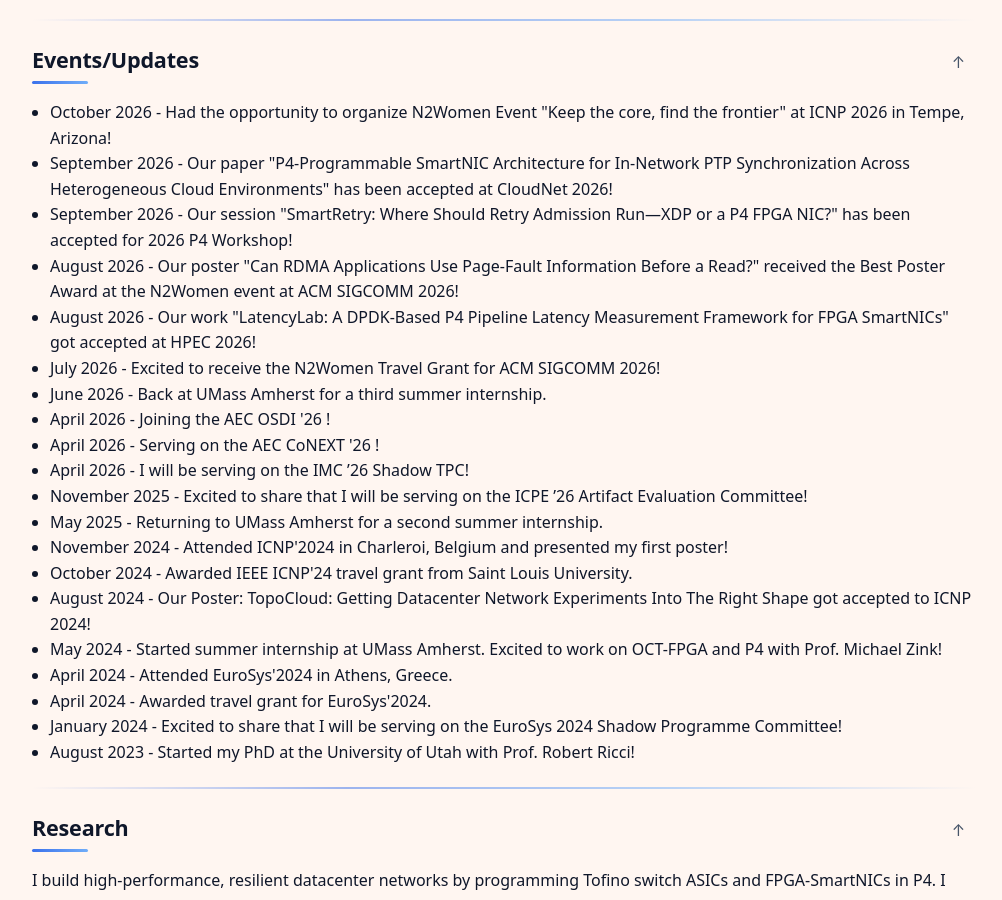
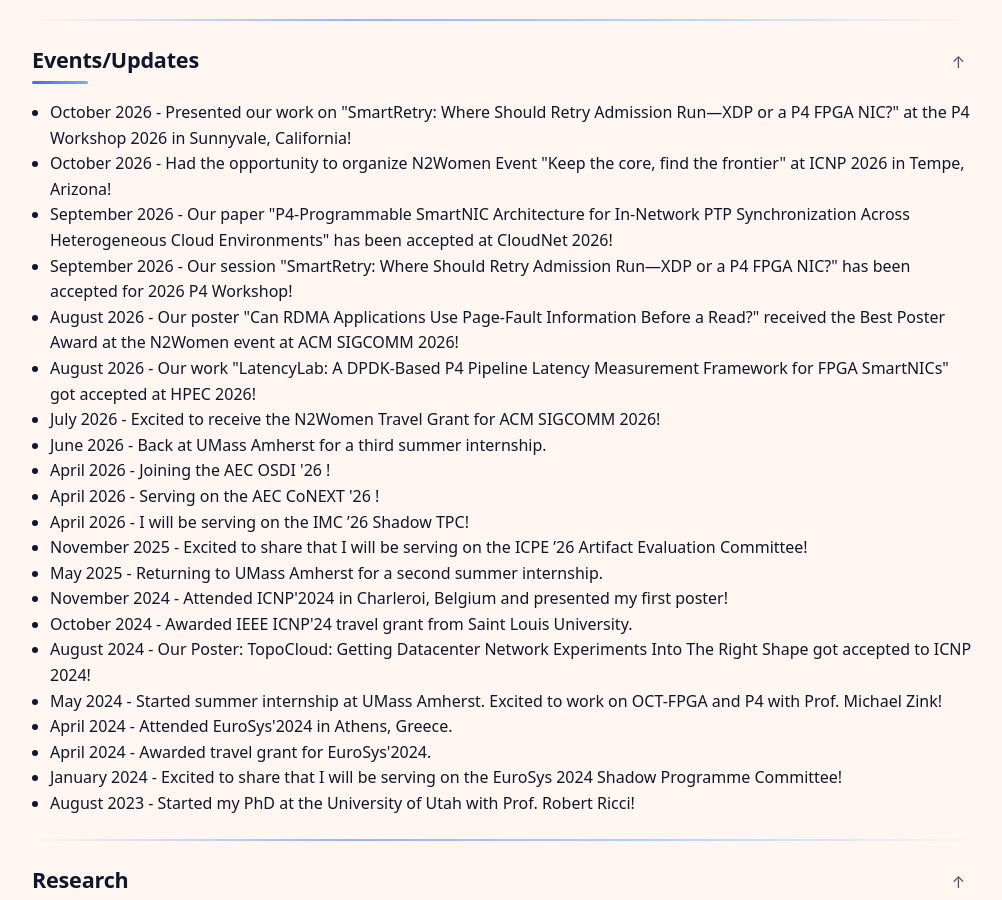
Before and after one commit to pavanikuppili/pavanikuppili.github.io, a plain HTML site: page index.html in a window 1280 px wide. Shown: the part 851-1751 px from the top of the page, without its empty margins (136-1138 px from the left). Drawn offline with Linux system fonts and the light colour scheme.

Commit message:
Add presentation details for P4 Workshop 2026

```diff
--- a/index.html
+++ b/index.html
@@ -73,6 +73,9 @@
         <a class="to-top" href="#top" aria-label="Back to top">↑</a>
       </div>
       <ul>
+        <li>
+          October 2026 - Presented our work on "SmartRetry: Where Should Retry Admission Run—XDP or a P4 FPGA NIC?" at the P4 Workshop 2026 in Sunnyvale, California!
+        </li>
         <li>
           October 2026 -  Had the opportunity to organize N2Women Event "Keep the core, find the frontier" at ICNP 2026 in Tempe, Arizona!
         </li>
```
